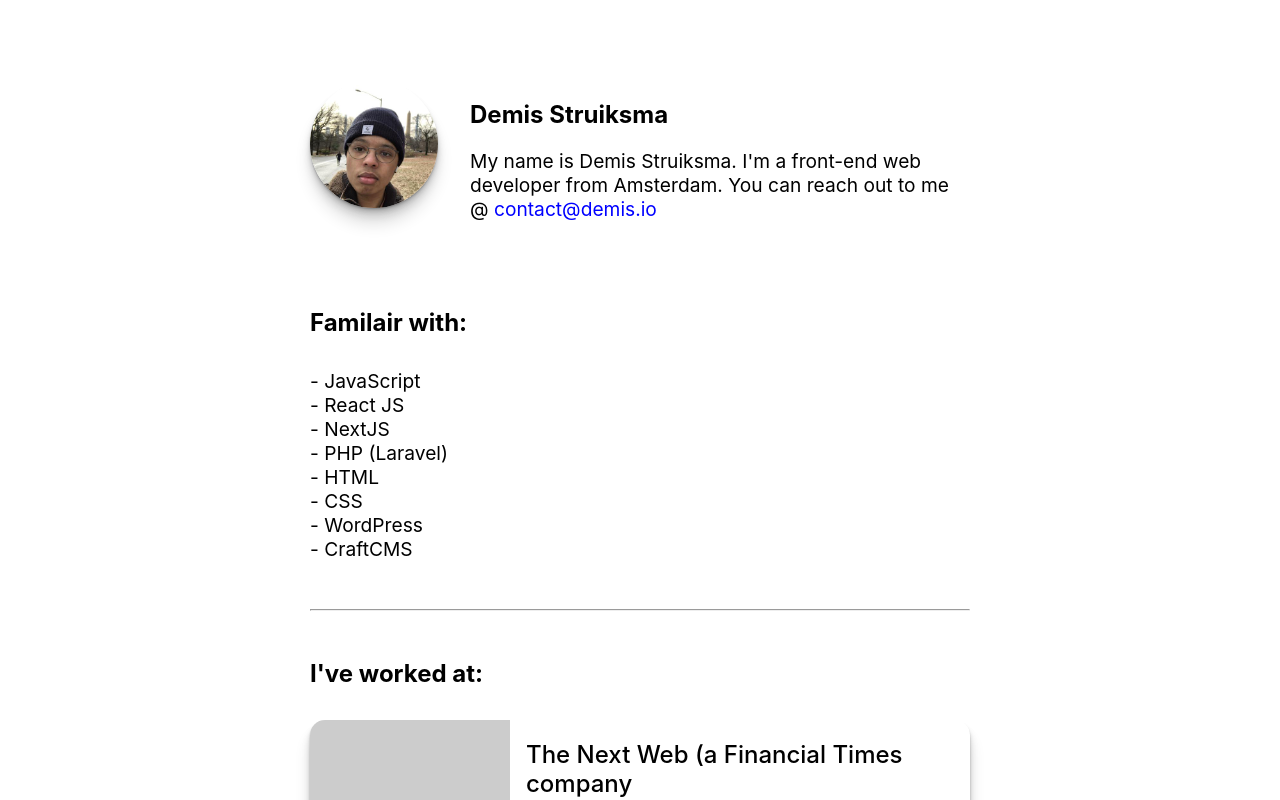
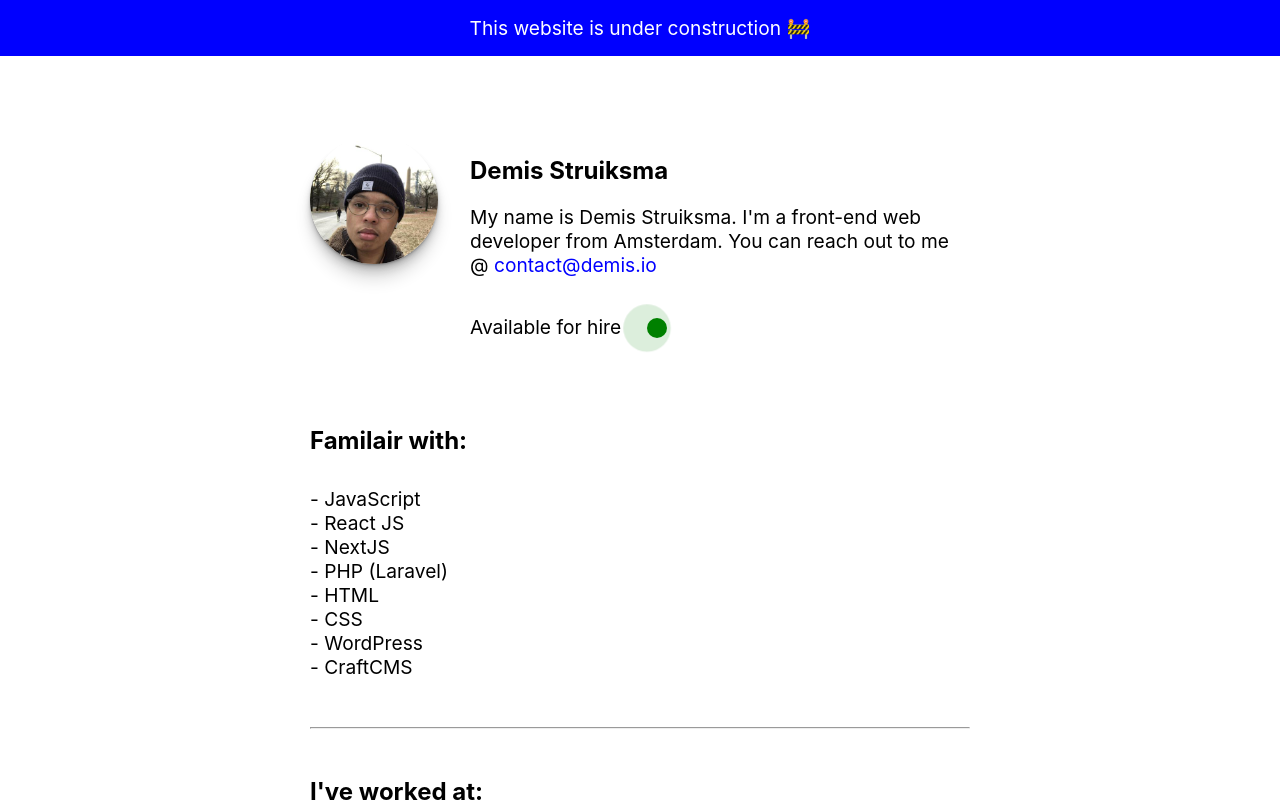
Before and after one commit to DemisStruiksma/Personal-website, a Next.js app: page / in a window 1280 px wide. Shown: the top 800 px of the page. Built offline with nearby package versions, Linux system fonts and the light colour scheme.

Commit message:
Add notice bar & available animation

```diff
--- a/pages/index.js
+++ b/pages/index.js
@@ -7,6 +7,7 @@ const name = "Demis Struiksma";
 export default function Home() {
   return (
       <main className={styles.main}>
+        <div className={styles.bar}>This website is under construction 🚧</div>
         <Head>
         <title>Demis Struiksma</title>
         <meta
@@ -25,6 +26,13 @@ export default function Home() {
           <h1>{name}</h1>
           {/* <div className="dot"></div> */}
           <p>My name is {name}. I'm a front-end web developer from Amsterdam. You can reach out to me @ <a href="mailto:contact@demis.io">contact@demis.io</a></p>
+          <div className={styles.available}>
+          <p>Available for hire</p>
+          <div className={styles.circle}></div>
+          <div className={styles.circleNormal}></div>
+          </div>
+
+
         </div>
       </header>
 
--- a/styles/Home.module.css
+++ b/styles/Home.module.css
@@ -17,6 +17,53 @@
   justify-content: center;
   align-items: center;
   position: relative;
+}
+
+.bar {
+  background-color:#0000ff;
+  width: 100%;
+  color: white;
+  text-align: center;
+  font-size: 1.2rem;
+  padding: 1rem;
+  margin-top: -5rem;
+  margin-bottom: 5rem;
+}
+
+.available {
+  display: flex;
+}
+
+.circle {
+  border-radius: 50%;
+  margin-left: 9.5rem;
+  margin-top: 0.42rem;
+  background-color: green;
+  width: 50px;
+  height: 50px;
+  position: absolute;
+  opacity: 0;
+  animation: scaleIn 2s infinite cubic-bezier(.36, .11, .89, .32);
+}
+
+.circleNormal {
+  border-radius: 50%;
+  background-color: green;
+  width: 20px;
+  height: 20px;
+  margin-left: 1.6rem;
+  margin-top: 1.4rem;
+}
+
+@keyframes scaleIn {
+  from {
+    transform: scale(.5, .5);
+    opacity: .5;
+  }
+  to {
+    transform: scale(1.0, 1.0);
+    opacity: .1;
+  }
 }
 
 /* .dot {
@@ -41,7 +88,7 @@
 }
 
 .header a {
-  color: blue;
+  color: #0000ff;
 }
 
 .header a:hover {
```
